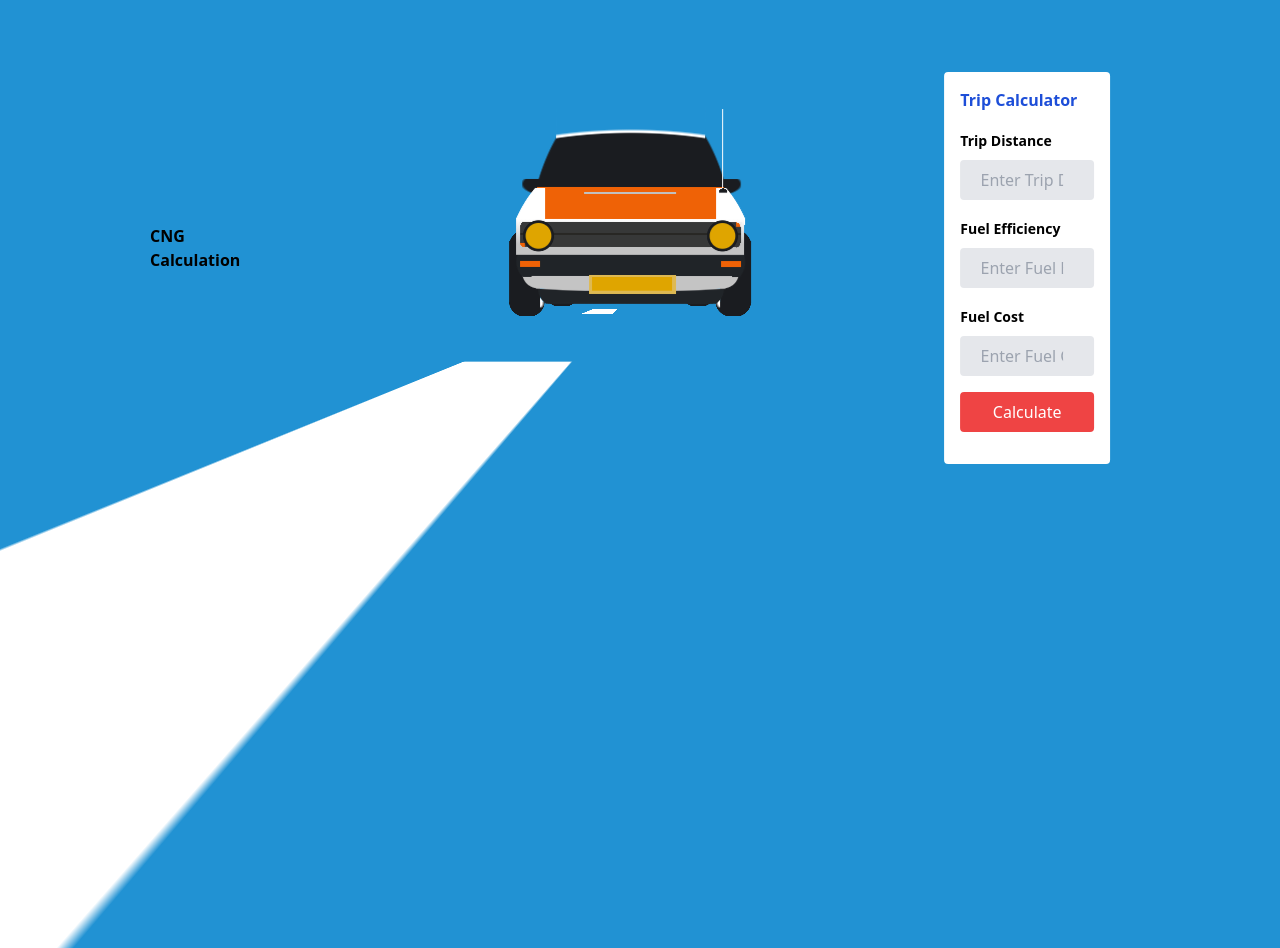
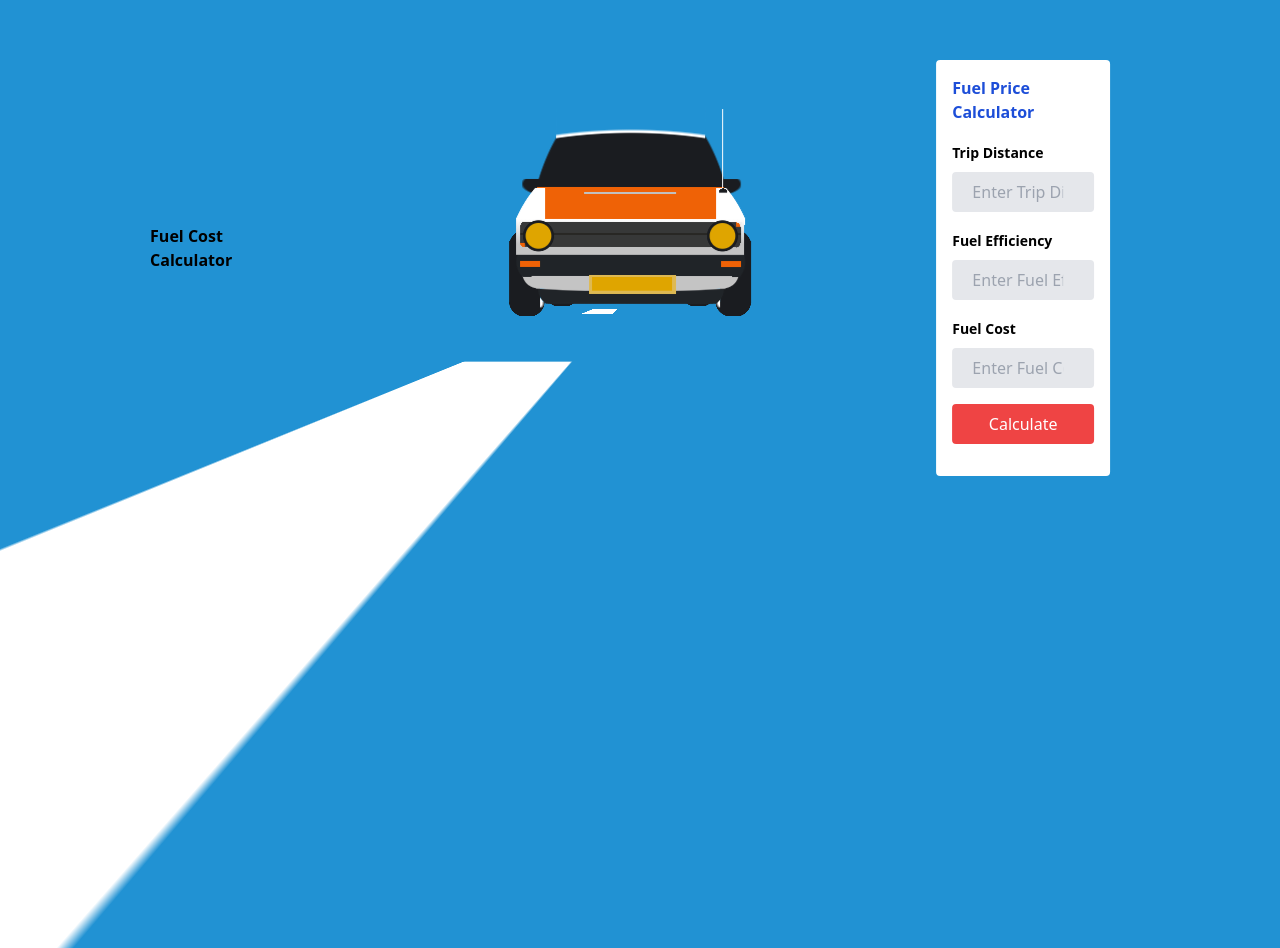
Before and after one commit to Vigneshwartt/CNG-Calculator, a website built with Vite: page index.html in a window 1280 px wide. Shown: the part 152-1100 px from the top of the page. Built offline with nearby package versions, Linux system fonts and the light colour scheme.

Commit message:
I have change their names a fuel calculator & some changes made it

```diff
--- a/index.html
+++ b/index.html
@@ -8,11 +8,11 @@
 
   </head>
   <body class="space-x-96">
-   <!----> <h1  class=" p-40 font-bold ">CNG Calculation</h1>
+   <!----> <h1  class=" p-40 font-bold ">Fuel Cost Calculator</h1>
    <section class=" p-40">
       <div class="bg-white max-w-xs sm:max-w-lg rounded mt-10 mx-auto p-4">
         <div class="flex items-center justify-between">
-           <h1 class="font-bold text-blue-700">Trip Calculator</h1>
+           <h1 class="font-bold text-blue-700">Fuel Price Calculator</h1>
         </div>
         <form class="mt-4 space-y-4">
           <div>
```
